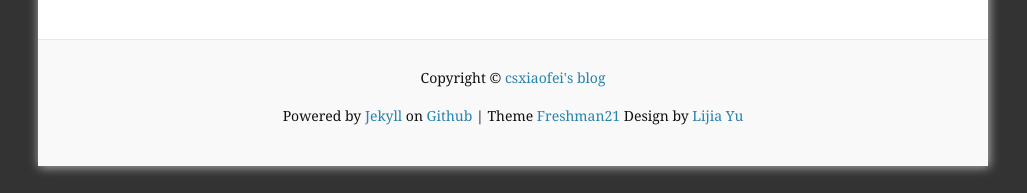
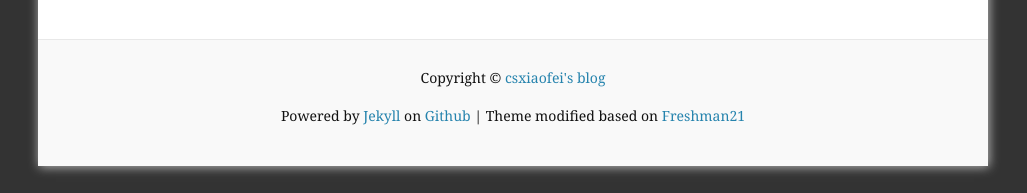
Before and after one commit to Bzhnja/bzhnja.github.io, a Jekyll site: the page built from index.html, in a window 1280 px wide. Shown: the part 857-1050 px from the top of the page, without its empty margins (127-1154 px from the left). Built offline with Jekyll 4.4.1, drawn with Linux system fonts in a browser that asks for light colours; the list of posts is cut into pages by our own code.

Commit message:
modified the readme.md and footer.html

```diff
--- a/_includes/footer.html
+++ b/_includes/footer.html
@@ -8,6 +8,6 @@
   {% else %}
   GitHub
   {% endif %}
-  | Theme <a href="https://github.com/yulijia/freshman21/">Freshman21</a> Design by <a href="http://yulijia.net">Lijia Yu</a>
+  | Theme modified based on <a href="https://github.com/yulijia/freshman21/">Freshman21</a>
 
 </footer>
```
Also changed, not shown: README.md.
